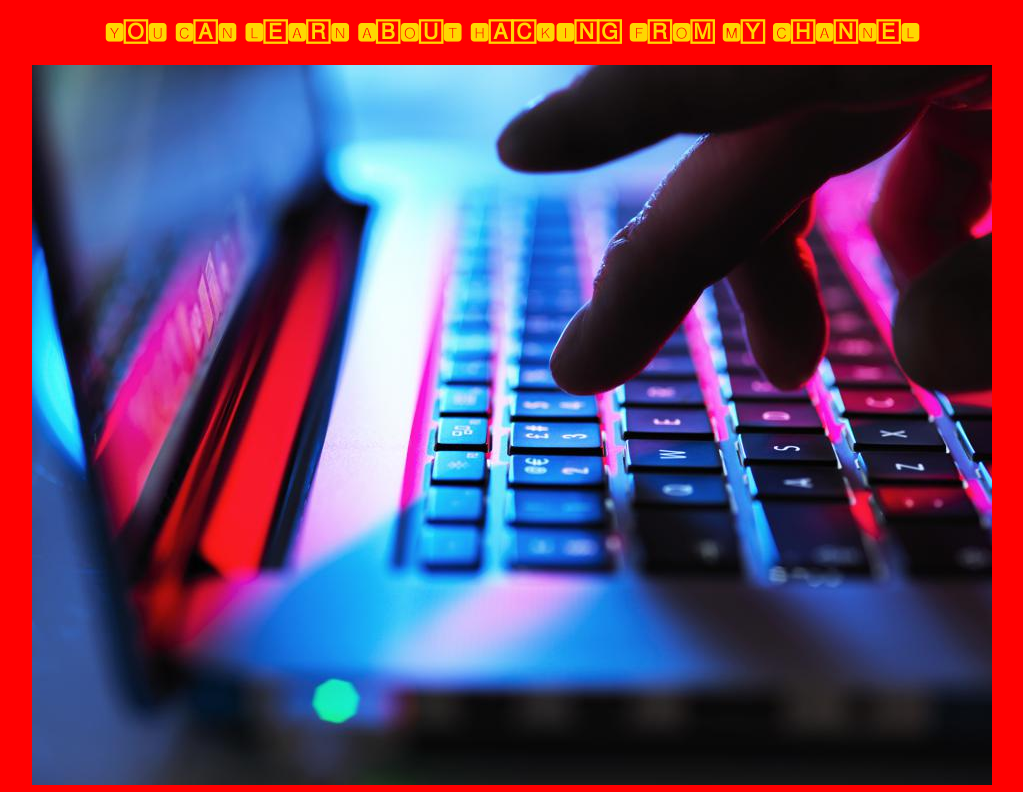
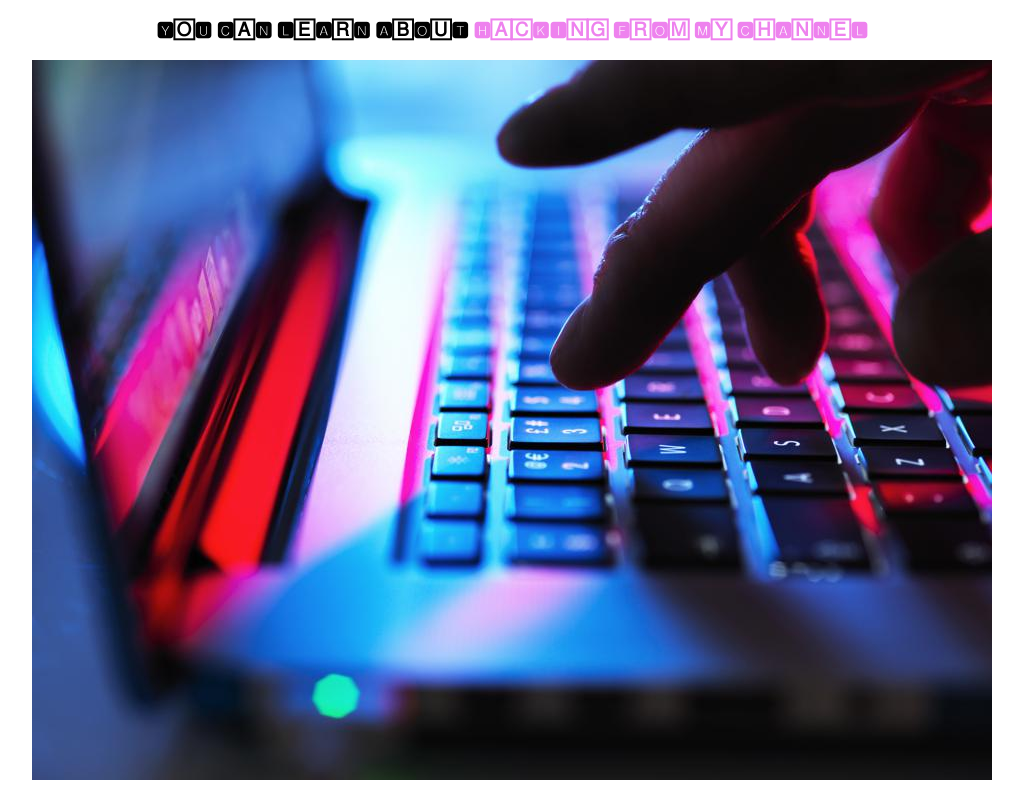
Before and after one commit to kinghacker3/personalweb, a plain HTML site: page index.html in a window 1280 px wide. Shown: the part 84-876 px from the top of the page, without its empty margins (128-1151 px from the left). Drawn offline with Linux system fonts and the light colour scheme; files that its build step writes are made by us from their sources.

Commit message:
Update Style.css

```diff
--- a/Style.css
+++ b/Style.css
@@ -1,4 +1,4 @@
-body{
+.body{
   font-family: cursive;
   font-size: 18px;
   background: #FF0000;
@@ -11,7 +11,7 @@ body{
 
 }
 .top span{
-  color: colourful;
+  color: violet;
 }
 .info{
   border:3px; sloid blue;
```
